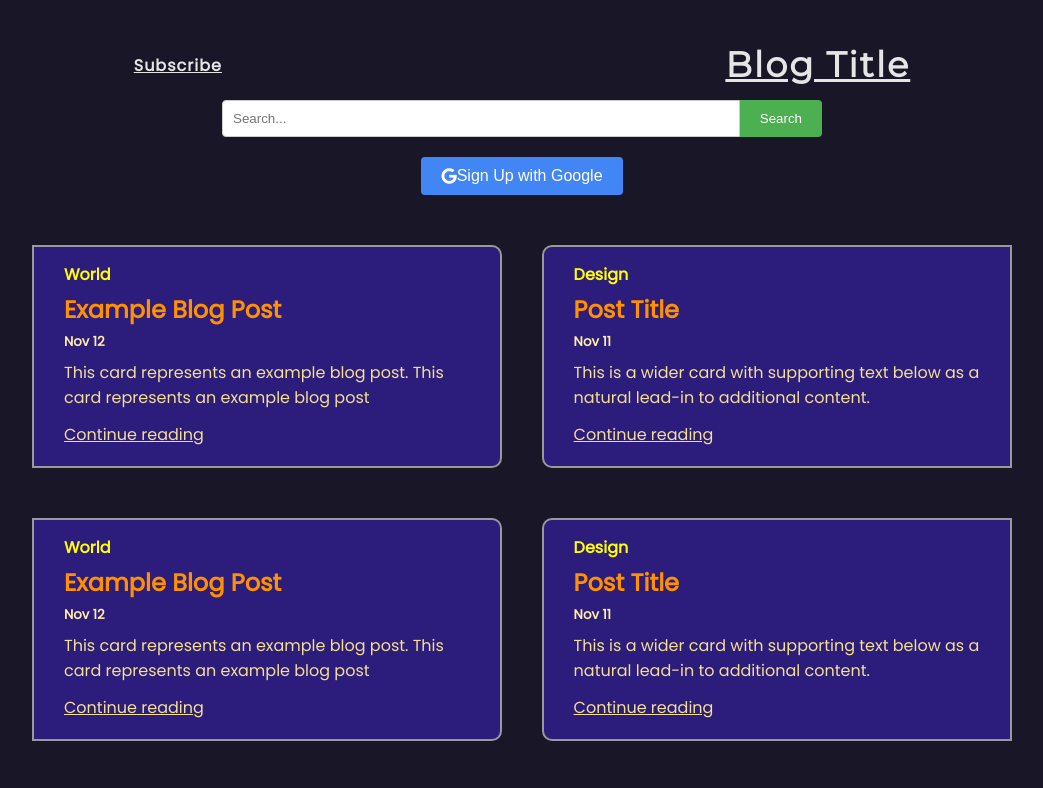
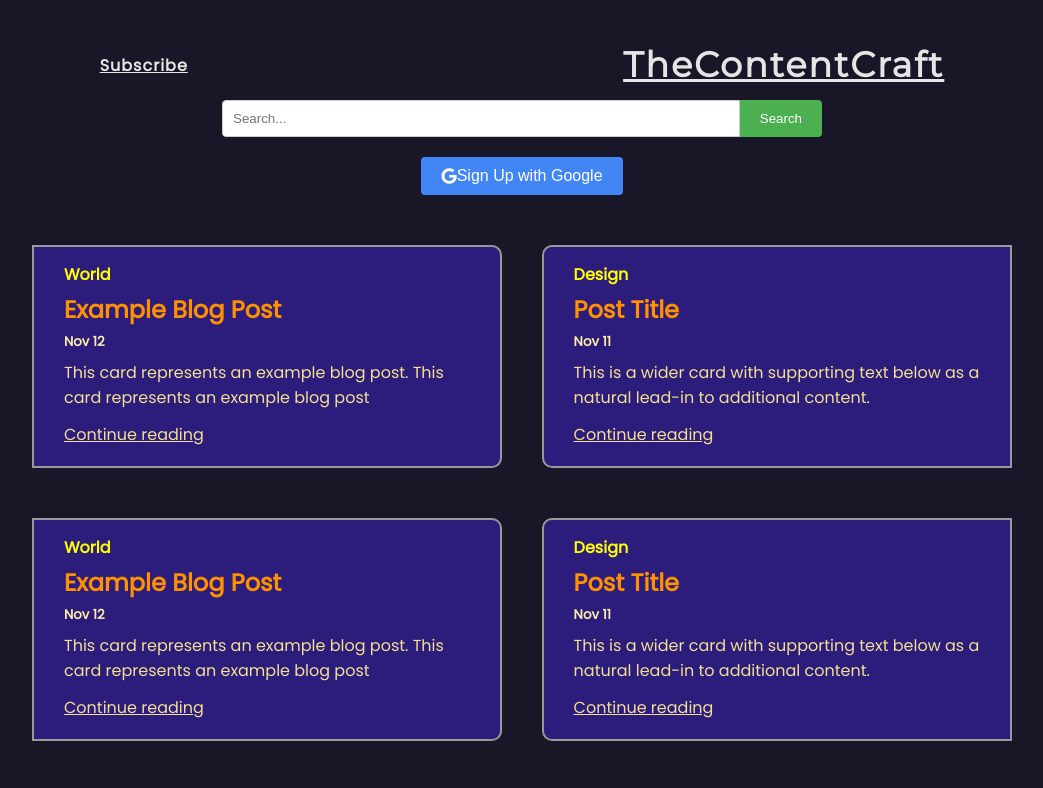
Before and after one commit to rajsingho3/TheContentCraft, a website: page index.html in a window 1280 px wide. Shown: the top 788 px of the page, without its empty margins (118-1161 px from the left). Drawn offline with Linux system fonts and the light colour scheme.

Commit message:
titlechanges

```diff
--- a/index.html
+++ b/index.html
@@ -4,7 +4,7 @@
     <meta charset="UTF-8" />
     <meta http-equiv="X-UA-Compatible" content="IE=edge" />
     <meta name="viewport" content="width=device-width, initial-scale=1.0" />
-    <title>Blog Page</title>
+    <title>TheContentCraft</title>
 
     <!-- Link Stylesheet for CSS  -->
     <link rel="stylesheet" href="./styles.css" />
@@ -18,7 +18,7 @@
   <body>
     <header>
       <p><a href="./blogPage.html">Subscribe</a></p>
-      <h1>Blog Title</h1>
+      <h1>TheContentCraft</h1>
 
     </header>
     <div class="search-bar">
```
